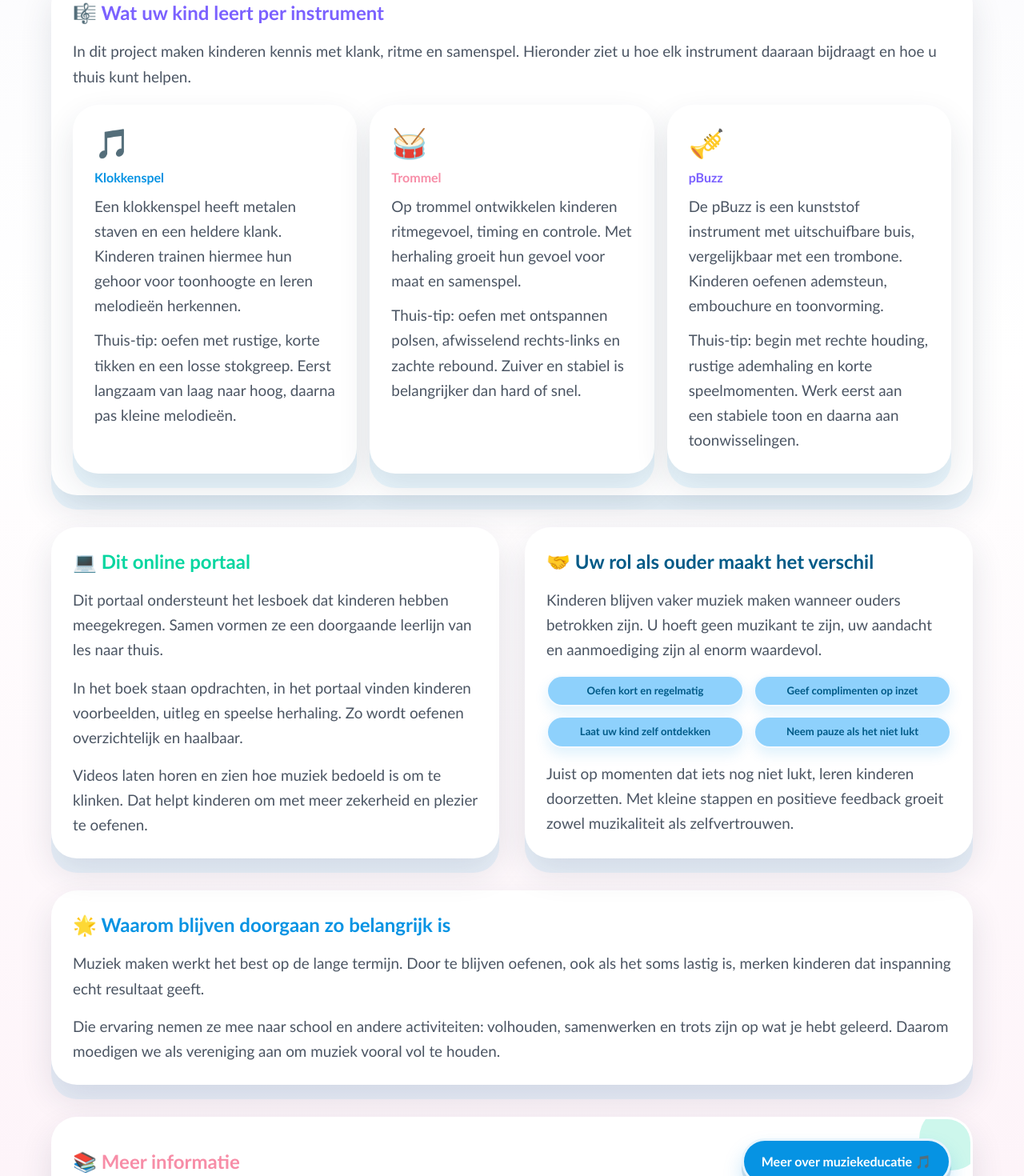
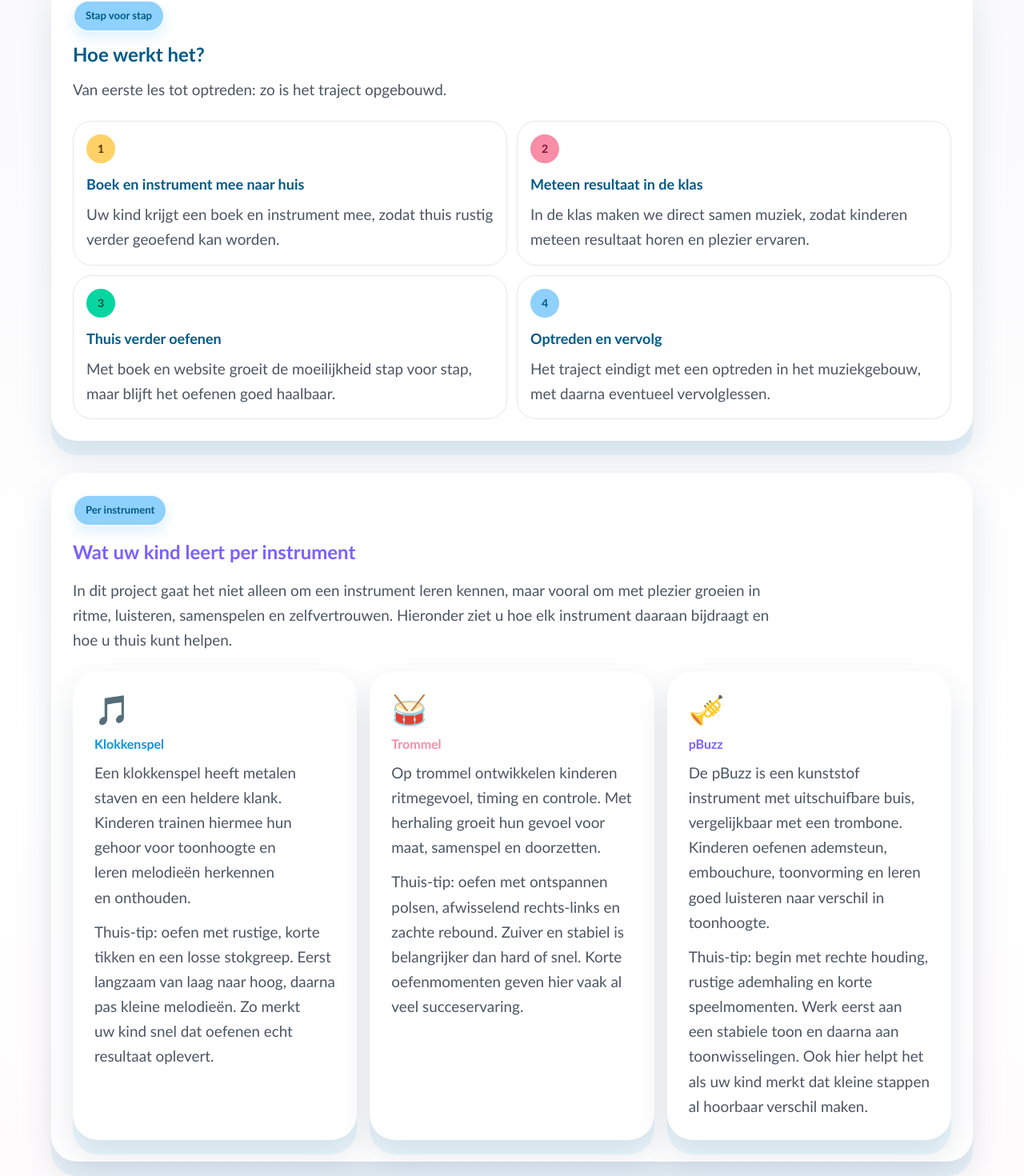
Before and after one commit to ThijsvdM/plezier-in-muziek-maken, a Next.js app: page /ouders in a window 1280 px wide. Shown: the part 821-2291 px from the top of the page at 80% size. Built offline with nearby package versions, Linux system fonts and the light colour scheme.

Commit message:
Further update to ouders page

```diff
--- a/src/app/ouders/page.js
+++ b/src/app/ouders/page.js
@@ -63,13 +63,78 @@ export default function OudersPage() {
         </section>
 
         <section className="card mb-8 md:mb-10">
+          <div className="max-w-3xl">
+            <div className="badge mb-3">Stap voor stap</div>
+            <h2 className="text-2xl font-black mb-3" style={{ color: "var(--primary-dark)" }}>
+              Hoe werkt het?
+            </h2>
+            <p className="subtitle text-sm">
+              Van eerste les tot optreden: zo is het traject opgebouwd.
+            </p>
+          </div>
+
+          <div className="mt-6 grid gap-3 md:grid-cols-2">
+            <article className="rounded-3xl border bg-white p-4" style={{ borderColor: "var(--border)" }}>
+              <div className="mb-3 inline-flex h-9 w-9 items-center justify-center rounded-full text-sm font-black" style={{ background: "var(--yellow)", color: "#523800" }}>
+                1
+              </div>
+              <h3 className="text-lg font-black mb-2" style={{ color: "var(--primary-dark)" }}>
+                Boek en instrument mee naar huis
+              </h3>
+              <p className="subtitle text-sm">
+                Uw kind krijgt een boek en instrument mee, zodat thuis rustig verder geoefend kan worden.
+              </p>
+            </article>
+
+            <article className="rounded-3xl border bg-white p-4" style={{ borderColor: "var(--border)" }}>
+              <div className="mb-3 inline-flex h-9 w-9 items-center justify-center rounded-full text-sm font-black" style={{ background: "var(--pink)", color: "#7a1630" }}>
+                2
+              </div>
+              <h3 className="text-lg font-black mb-2" style={{ color: "var(--primary-dark)" }}>
+                Meteen resultaat in de klas
+              </h3>
+              <p className="subtitle text-sm">
+                In de klas maken we direct samen muziek, zodat kinderen meteen resultaat horen en plezier ervaren.
+              </p>
+            </article>
+
+            <article className="rounded-3xl border bg-white p-4" style={{ borderColor: "var(--border)" }}>
+              <div className="mb-3 inline-flex h-9 w-9 items-center justify-center rounded-full text-sm font-black" style={{ background: "var(--green)", color: "#064e3b" }}>
+                3
+              </div>
+              <h3 className="text-lg font-black mb-2" style={{ color: "var(--primary-dark)" }}>
+                Thuis verder oefenen
+              </h3>
+              <p className="subtitle text-sm">
+                Met boek en website groeit de moeilijkheid stap voor stap, maar blijft het oefenen goed haalbaar.
+              </p>
+            </article>
+
+            <article className="rounded-3xl border bg-white p-4" style={{ borderColor: "var(--border)" }}>
+              <div className="mb-3 inline-flex h-9 w-9 items-center justify-center rounded-full text-sm font-black" style={{ background: "var(--primary-light)", color: "var(--primary-dark)" }}>
+                4
+              </div>
+              <h3 className="text-lg font-black mb-2" style={{ color: "var(--primary-dark)" }}>
+                Optreden en vervolg
+              </h3>
+              <p className="subtitle text-sm">
+                Het traject eindigt met een optreden in het muziekgebouw, met daarna eventueel vervolglessen.
+              </p>
+            </article>
+          </div>
+        </section>
+
+        <section className="card mb-8 md:mb-10">
+          <div className="max-w-4xl mb-6">
+            <div className="badge mb-4">Per instrument</div>
             <h2 className="text-2xl font-black mb-4" style={{ color: "var(--purple)" }}>
-            🎼 Wat uw kind leert per instrument
+              Wat uw kind leert per instrument
             </h2>
 
-          <p className="subtitle mb-5">
-            In dit project maken kinderen kennis met klank, ritme en samenspel. Hieronder ziet u hoe elk instrument daaraan bijdraagt en hoe u thuis kunt helpen.
+            <p className="subtitle">
+              In dit project gaat het niet alleen om een instrument leren kennen, maar vooral om met plezier groeien in ritme, luisteren, samenspelen en zelfvertrouwen. Hieronder ziet u hoe elk instrument daaraan bijdraagt en hoe u thuis kunt helpen.
             </p>
+          </div>
 
           <div className="grid gap-4 md:grid-cols-3">
             <article className="card bg-white shadow-none">
@@ -78,10 +143,10 @@ export default function OudersPage() {
                 Klokkenspel
               </h3>
               <p className="subtitle text-sm mb-3">
-                Een klokkenspel heeft metalen staven en een heldere klank. Kinderen trainen hiermee hun gehoor voor toonhoogte en leren melodieën herkennen.
+                Een klokkenspel heeft metalen staven en een heldere klank. Kinderen trainen hiermee hun gehoor voor toonhoogte en leren melodieën herkennen en onthouden.
               </p>
               <p className="subtitle text-sm">
-                Thuis-tip: oefen met rustige, korte tikken en een losse stokgreep. Eerst langzaam van laag naar hoog, daarna pas kleine melodieën.
+                Thuis-tip: oefen met rustige, korte tikken en een losse stokgreep. Eerst langzaam van laag naar hoog, daarna pas kleine melodieën. Zo merkt uw kind snel dat oefenen echt resultaat oplevert.
               </p>
             </article>
 
@@ -91,10 +156,10 @@ export default function OudersPage() {
                 Trommel
               </h3>
               <p className="subtitle text-sm mb-3">
-                Op trommel ontwikkelen kinderen ritmegevoel, timing en controle. Met herhaling groeit hun gevoel voor maat en samenspel.
+                Op trommel ontwikkelen kinderen ritmegevoel, timing en controle. Met herhaling groeit hun gevoel voor maat, samenspel en doorzetten.
               </p>
               <p className="subtitle text-sm">
-                Thuis-tip: oefen met ontspannen polsen, afwisselend rechts-links en zachte rebound. Zuiver en stabiel is belangrijker dan hard of snel.
+                Thuis-tip: oefen met ontspannen polsen, afwisselend rechts-links en zachte rebound. Zuiver en stabiel is belangrijker dan hard of snel. Korte oefenmomenten geven hier vaak al veel succeservaring.
               </p>
             </article>
 
@@ -104,10 +169,10 @@ export default function OudersPage() {
                 pBuzz
               </h3>
               <p className="subtitle text-sm mb-3">
-                De pBuzz is een kunststof instrument met uitschuifbare buis, vergelijkbaar met een trombone. Kinderen oefenen ademsteun, embouchure en toonvorming.
+                De pBuzz is een kunststof instrument met uitschuifbare buis, vergelijkbaar met een trombone. Kinderen oefenen ademsteun, embouchure, toonvorming en leren goed luisteren naar verschil in toonhoogte.
               </p>
               <p className="subtitle text-sm">
-                Thuis-tip: begin met rechte houding, rustige ademhaling en korte speelmomenten. Werk eerst aan een stabiele toon en daarna aan toonwisselingen.
+                Thuis-tip: begin met rechte houding, rustige ademhaling en korte speelmomenten. Werk eerst aan een stabiele toon en daarna aan toonwisselingen. Ook hier helpt het als uw kind merkt dat kleine stappen al hoorbaar verschil maken.
               </p>
             </article>
           </div>
@@ -115,49 +180,54 @@ export default function OudersPage() {
 
         <div className="grid gap-8 lg:grid-cols-2 mb-8 md:mb-10">
           <section className="card">
+            <div className="badge mb-4">Thuis oefenen</div>
             <h2 className="text-2xl font-black mb-4" style={{ color: "var(--green)" }}>
-              💻 Dit online portaal
+              Dit online portaal
             </h2>
             <p className="subtitle mb-4">
               Dit portaal ondersteunt het lesboek dat kinderen hebben meegekregen. Samen vormen ze een doorgaande leerlijn van les naar thuis.
             </p>
             <p className="subtitle mb-4">
-              In het boek staan opdrachten, in het portaal vinden kinderen voorbeelden, uitleg en speelse herhaling. Zo wordt oefenen overzichtelijk en haalbaar.
+              In het boek staan opdrachten, in het portaal vinden kinderen voorbeelden, uitleg en speelse herhaling. Zo wordt oefenen overzichtelijk, haalbaar en motiverend.
             </p>
             <p className="subtitle">
-              Videos laten horen en zien hoe muziek bedoeld is om te klinken. Dat helpt kinderen om met meer zekerheid en plezier te oefenen.
+              Videos laten horen en zien hoe muziek bedoeld is om te klinken. Dat helpt kinderen om thuis met meer zekerheid te oefenen en sneller trots te zijn op wat al lukt.
             </p>
           </section>
 
           <section className="card">
+            <div className="badge mb-4">Ondersteunen thuis</div>
             <h2 className="text-2xl font-black mb-4" style={{ color: "var(--primary-dark)" }}>
-              🤝 Uw rol als ouder maakt het verschil
+              Uw rol als ouder maakt het verschil
             </h2>
             <p className="subtitle mb-4">
               Kinderen blijven vaker muziek maken wanneer ouders betrokken zijn. U hoeft geen muzikant te zijn, uw aandacht en aanmoediging zijn al enorm waardevol.
             </p>
             <div className="grid gap-3 sm:grid-cols-2">
-              <div className="badge text-center py-3">Oefen kort en regelmatig</div>
+              <div className="badge text-center py-3">Kijk 5 minuten mee</div>
               <div className="badge text-center py-3">Geef complimenten op inzet</div>
-              <div className="badge text-center py-3">Laat uw kind zelf ontdekken</div>
+              <div className="badge text-center py-3">Laat 1 stukje voordoen</div>
               <div className="badge text-center py-3">Neem pauze als het niet lukt</div>
             </div>
             <p className="subtitle mt-4">
-              Juist op momenten dat iets nog niet lukt, leren kinderen doorzetten. Met kleine stappen en positieve feedback groeit zowel muzikaliteit als zelfvertrouwen.
+              Vaak helpt het al om even te luisteren, een vast oefenmoment te kiezen en uw kind iets korts te laten voordoen. Juist op momenten dat iets nog niet lukt, leren kinderen doorzetten. Met kleine stappen en positieve feedback groeit zowel muzikaliteit als zelfvertrouwen.
             </p>
           </section>
         </div>
 
         <section className="card mb-8 md:mb-10">
+          <div className="max-w-4xl">
+            <div className="badge mb-4">Waarom dit werkt</div>
             <h2 className="text-2xl font-black mb-4" style={{ color: "var(--primary)" }}>
-            🌟 Waarom blijven doorgaan zo belangrijk is
+              Waarom blijven doorgaan zo belangrijk is
             </h2>
             <p className="subtitle mb-4">
               Muziek maken werkt het best op de lange termijn. Door te blijven oefenen, ook als het soms lastig is, merken kinderen dat inspanning echt resultaat geeft.
             </p>
             <p className="subtitle">
-            Die ervaring nemen ze mee naar school en andere activiteiten: volhouden, samenwerken en trots zijn op wat je hebt geleerd. Daarom moedigen we als vereniging aan om muziek vooral vol te houden.
+              Die ervaring nemen ze mee naar school en andere activiteiten: volhouden, samenwerken en trots zijn op wat je hebt geleerd. Daarom moedigen we als vereniging aan om muziek vooral vol te houden en kinderen ook na dit programma te blijven stimuleren.
             </p>
+          </div>
         </section>
 
         <section className="card relative overflow-hidden">
@@ -168,7 +238,7 @@ export default function OudersPage() {
                 📚 Meer informatie
               </h2>
               <p className="subtitle max-w-2xl">
-                Wilt u meer weten over onze vereniging en dit project? We vertellen u er graag meer over.
+                Wilt u meer weten over onze vereniging, dit project of de mogelijkheden om daarna door te gaan met muziekles? We vertellen u er graag meer over.
               </p>
             </div>
 
@@ -179,7 +249,7 @@ export default function OudersPage() {
                 rel="noreferrer"
                 className="btn"
               >
-                Meer over muziekeducatie 🎵
+                Meer over muziekeducatie
               </a>
 
               <Link href="/contact" className="btn">
```
Lines whose indentation alone changed are shown as unchanged.
